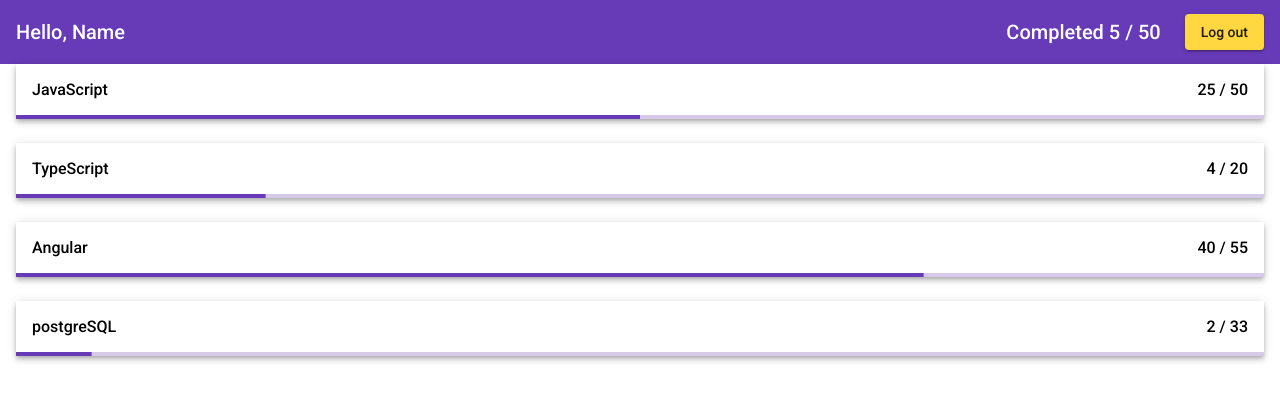
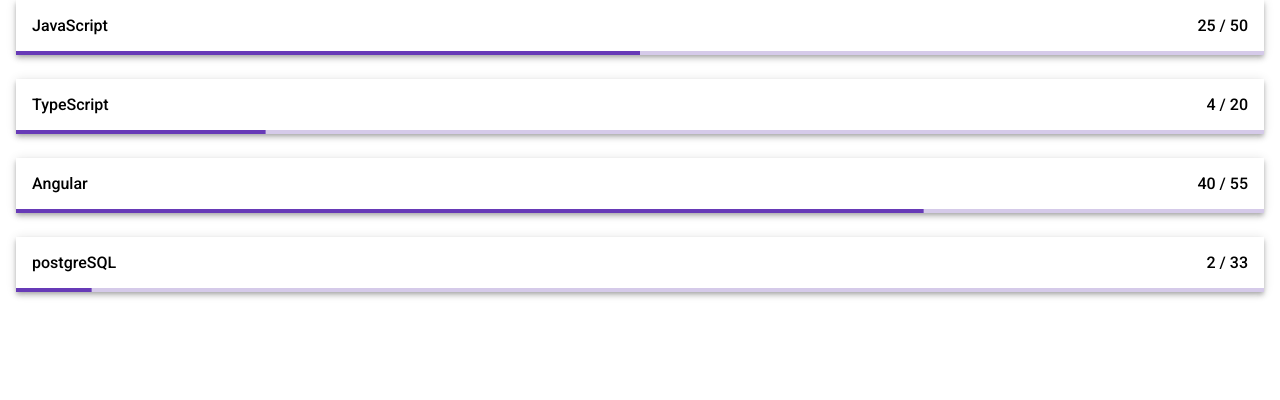
Before and after one commit to AlvarLaid/hackaton-client, an Angular app: page /categories in a window 1280 px wide. Shown: the top 400 px of the page. Built offline with nearby package versions, Linux system fonts and the light colour scheme.

Commit message:
minor login fixes

```diff
--- a/src/app/app.component.html
+++ b/src/app/app.component.html
@@ -1,3 +1,3 @@
 <!--The content below is only a placeholder and can be replaced.-->
-<app-toolbar></app-toolbar>
+<app-toolbar *ngIf="isLoggedIn()"></app-toolbar>
 <router-outlet></router-outlet>
--- a/src/app/app.component.ts
+++ b/src/app/app.component.ts
@@ -1,4 +1,5 @@
 import { Component } from '@angular/core';
+import { AuthService } from './services/auth.service';
 
 @Component({
   selector: 'app-root',
@@ -6,5 +7,9 @@
   styleUrls: ['./app.component.scss']
 })
 export class AppComponent {
-  title = 'client';
+  constructor(private auth: AuthService) {}
+
+  isLoggedIn() {
+    return this.auth.isLoggedIn;
+  }
 }
```
